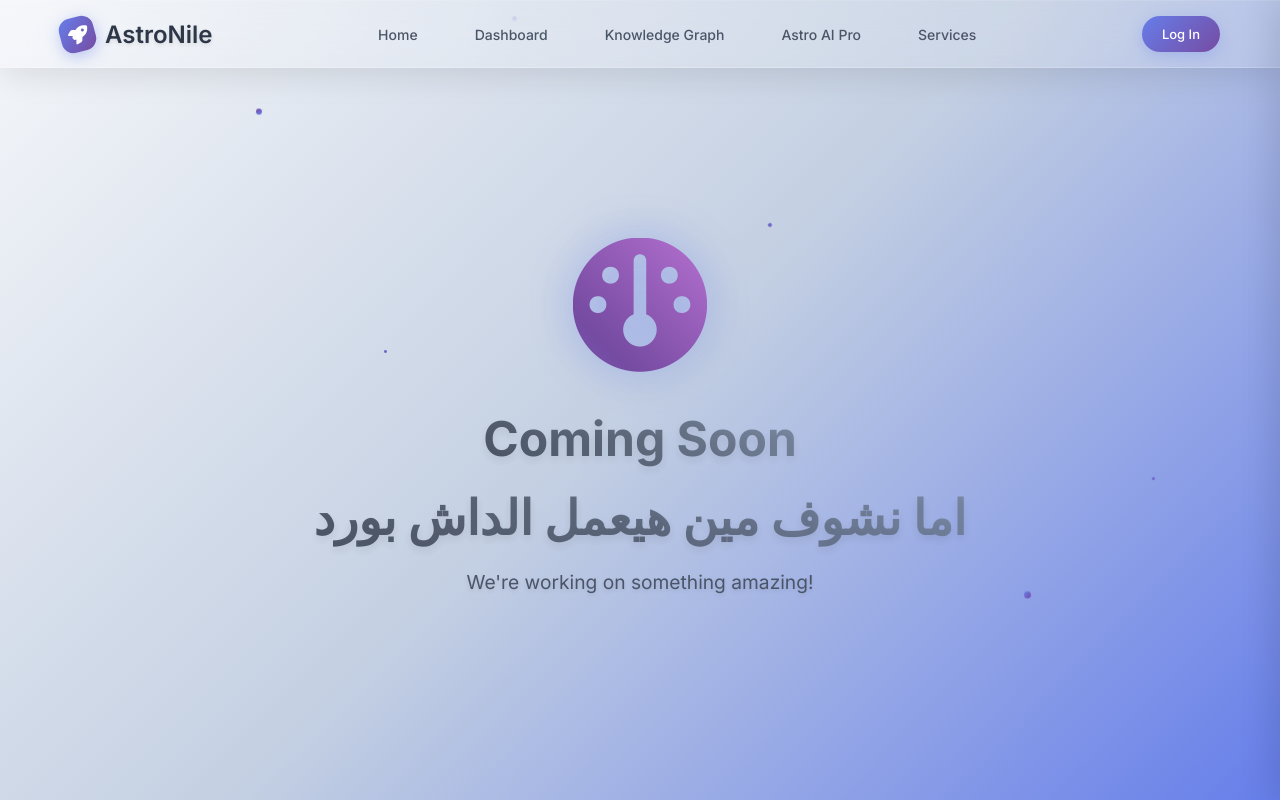
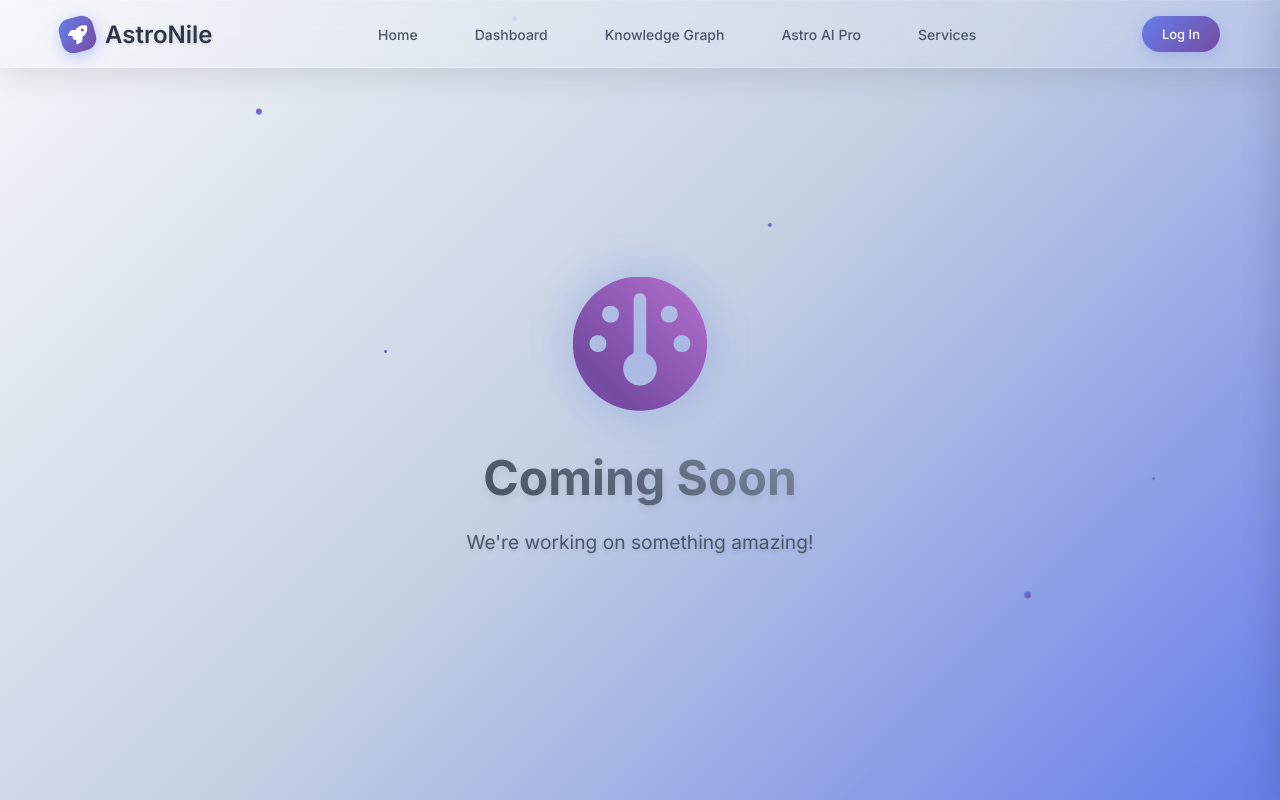
Before and after one commit to essamprog/AstroNileAi, a plain HTML site: page public/dashboard/dashboard.html in a window 1280 px wide. Drawn offline with nearby package versions, Linux system fonts and the light colour scheme.

Commit message:
Update dashboard.html

```diff
--- a/public/dashboard/dashboard.html
+++ b/public/dashboard/dashboard.html
@@ -573,7 +573,6 @@
         </div>
 
         <h1 class="coming-soon-text">Coming Soon</h1>
-        <h1 class="coming-soon-text">اما نشوف مين هيعمل الداش بورد</h1>
 
         <p class="description">
             We're working on something amazing!
@@ -626,4 +625,5 @@
     </script>
 </body>
 
+
 </html>
```
